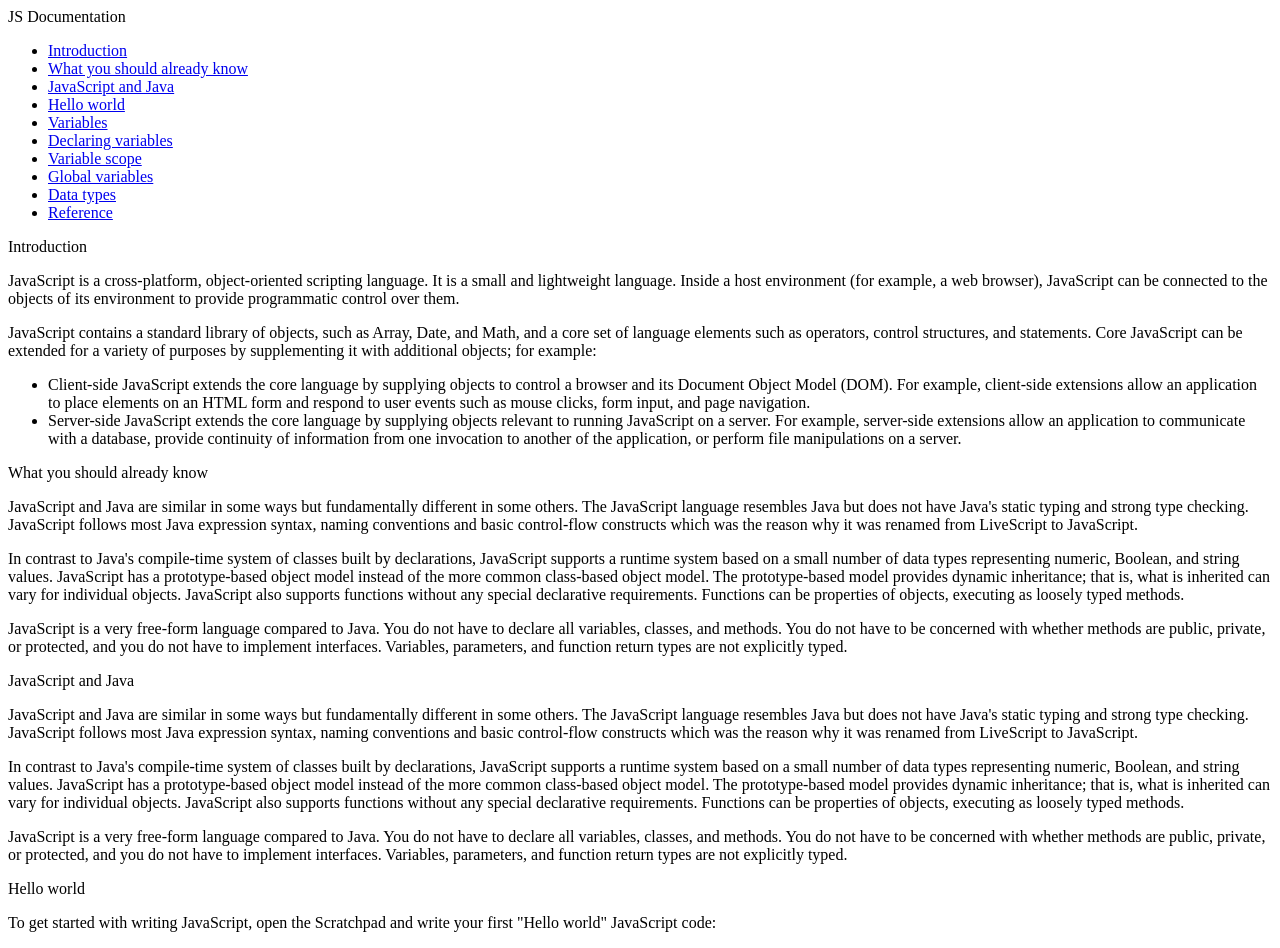
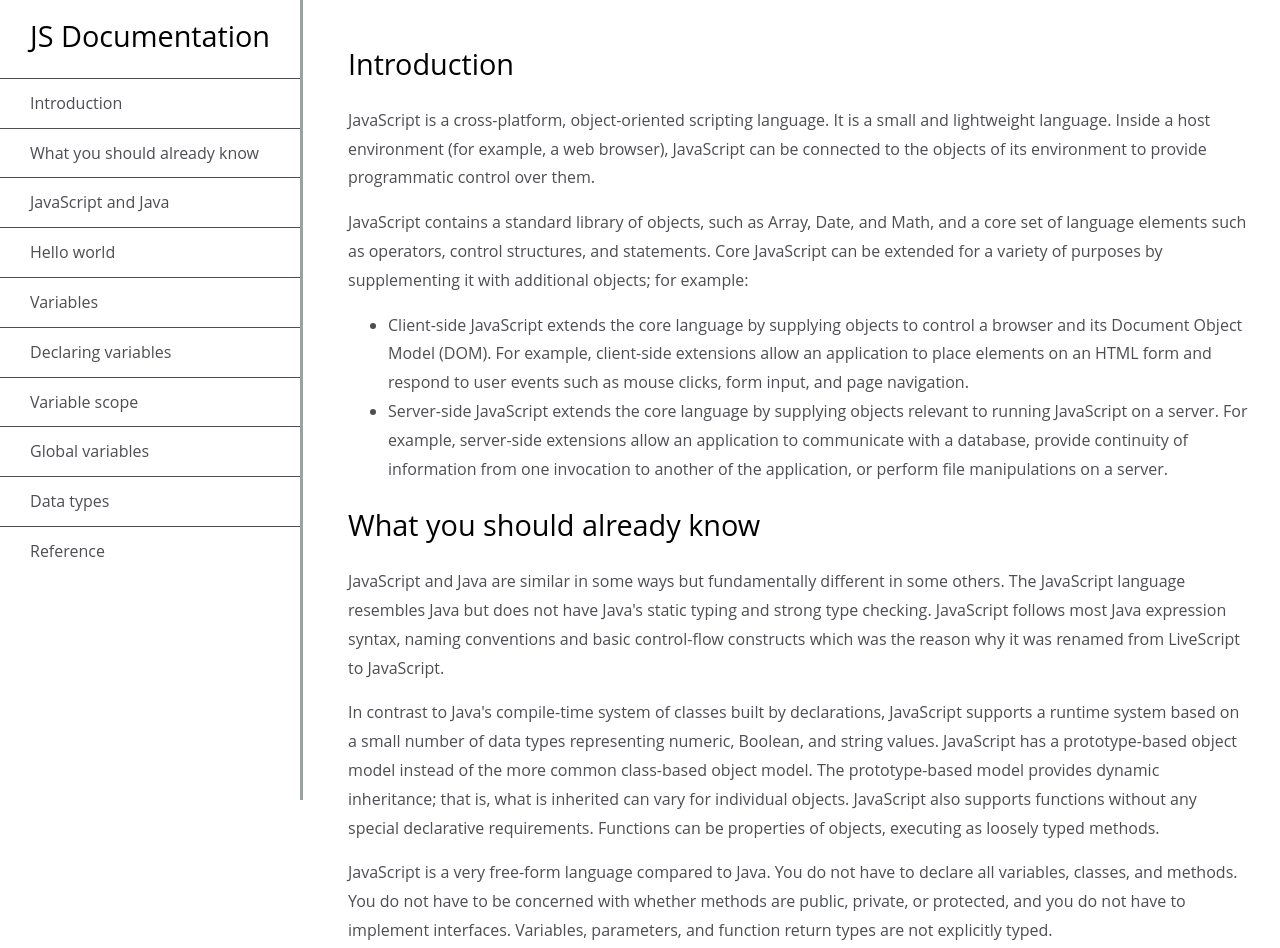
Before and after one commit to Nvrusha/Documentation-Page, a plain HTML site: page index.html in a window 1280 px wide. Shown: the top 948 px of the page. Drawn offline with Linux system fonts and the light colour scheme.

Commit message:
Update and rename Documentation.html to index.html

```diff
--- a/Documentation.html
+++ b/index.html
@@ -5,7 +5,7 @@
     <meta http-equiv="X-UA-Compatible" content="IE=edge" />
     <meta name="viewport" content="width=device-width, initial-scale=1.0" />
     <title>Documentation</title>
-    <link rel="stylesheet" href="Doc Web.css" />
+    <link rel="stylesheet" href="styles.css" />
   </head>
   <body>
     <nav id="navbar">
```
